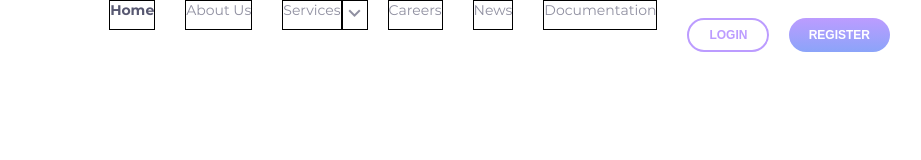
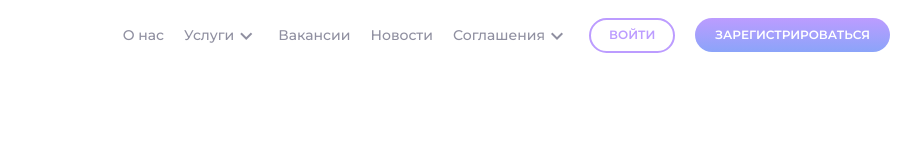
Before and after one commit to WhySeven/Front-End-Education, a website: page #source/pug/index.pug in a window 1280 px wide. Shown: the full height of the page, 250-1171 px from the left. Drawn offline with nearby package versions, Linux system fonts and the light colour scheme; files that its build step writes are made by us from their sources; files whose address does not match are found by name.

Commit message:
26.05.2020  header(end)

```diff
--- a/#source/pug/header.pug
+++ b/#source/pug/header.pug
@@ -2,20 +2,22 @@ header(class="header")
 			img(class="header__logo", src="img/Logo.png")
 			nav(class="menu")
 				ul(class="menu__list")
-					li(class="menu__item")
+					//li(class="menu__item")
 						a(class="menu__link_hover", href="#") Home
 					li(class="menu__item")
-						a(class="menu__link", href="#") About Us
+						a(class="menu__link", href="#") О нас
 					li(class="menu__item pre-icon")
-						a(class="menu__link", href="#") Services
+						a(class="menu__link", href="#") Услуги
 					li(class="menu__item icon")
 						a(class="menu__link material-icons" href="#") expand_more
 					li(class="menu__item")
-						a(class="menu__link", href="#") Careers
+						a(class="menu__link", href="#") Вакансии
 					li(class="menu__item")
-						a(class="menu__link", href="#") News
-					li(class="menu__item")
-						a(class="menu__link", href="#") Documentation
+						a(class="menu__link", href="#") Новости
+					li(class="menu__item pre-icon")
+						a(class="menu__link", href="#") Соглашения
+					li(class="menu__item icon")
+						a(class="menu__link material-icons" href="#") expand_more
 			div(class="user")
-				input(type="button" class="user__button login" value="LOGIN")
-				input(type="button" class="user__button register" value="REGISTER")
+				a(class="user__button login", href="#") ВОЙТИ
+				a(class="user__button register", href="#") ЗАРЕГИСТРИРОВАТЬСЯ
--- a/#source/pug/index.pug
+++ b/#source/pug/index.pug
@@ -2,8 +2,8 @@ doctype html
 html(lang='en')
 	head
 		link(rel="stylesheet" href="css/style.css")
-		link(rel="stylesheet" href="fonts/montserrat/font-montserrat.css")
 		link(rel="stylesheet" href="https://fonts.googleapis.com/icon?family=Material+Icons")
+		link(rel="stylesheet" href="https://fonts.googleapis.com/css2?family=Montserrat:wght@100;200;300;400;500;600;700;800;900&display=swap")
 	body
 		include header.pug
 		script(src="js/script.js")
--- a/#source/sass/style.scss
+++ b/#source/sass/style.scss
@@ -1,11 +1,11 @@
 $Dark50: rgba(31,32,65,0.5);
 $Dark75: rgb(31,32,65,0.75);
 $grad: linear-gradient(#BC9CFF, #8BA4F9);
-$border: 5px;
 body{
+	font-family: 'Montserrat', sans-serif;
+	font-weight: 500;
 	max-width: 1440px;
 	margin:auto;
-	font-family: 'Montserrat';
 }
 .header{
 	display:flex;
@@ -23,12 +23,17 @@ body{
 			display:flex;
 			padding-left: 0;
 			margin: 0;
+			margin-top:26px;
 			.menu__item{
-				margin-right: 30px;
-				border: 1px solid #000;
+				margin-right: 20px;
 				.menu__link{
 					color: $Dark50;
 					text-decoration: none;
+				}
+				.material-icons{
+					font-size: 24px;
+					color: $Dark50;
+					margin-top: -2px;
 				}
 				.menu__link_hover{
 					text-decoration: none;
@@ -37,7 +42,6 @@ body{
 				}
 			}
 			.pre-icon{margin-right: 0;}
-			.icon{margin-right: 20px;}
 		}
 	}
 	.user{
@@ -47,20 +51,22 @@ body{
 			text-decoration: none;
 			display: inline-block;
 			font-size: 12px;
-			font-weight: bold;
+			font-weight: 600;
+			line-height: 14.63px;
+			line-height: 100%;
 			border-radius: 22px;
-			padding: 10px 20px;
 		}
 		.login{
 			background: #fff;
 			color: #BC9CFF;
 			border: 2px solid #BC9CFF;
-			padding: 8px 20px;
-			margin-right: 15px;
+			padding: 9px 18px 10px 18px;
+			margin-right: 20px;
 		}
 		.register{
 			background: $grad;
 			color: #fff;
+			padding: 11px 20px 11px 20px;
 		}
 	}
 }
```
Also changed, not shown: css/style.css, index.html.
